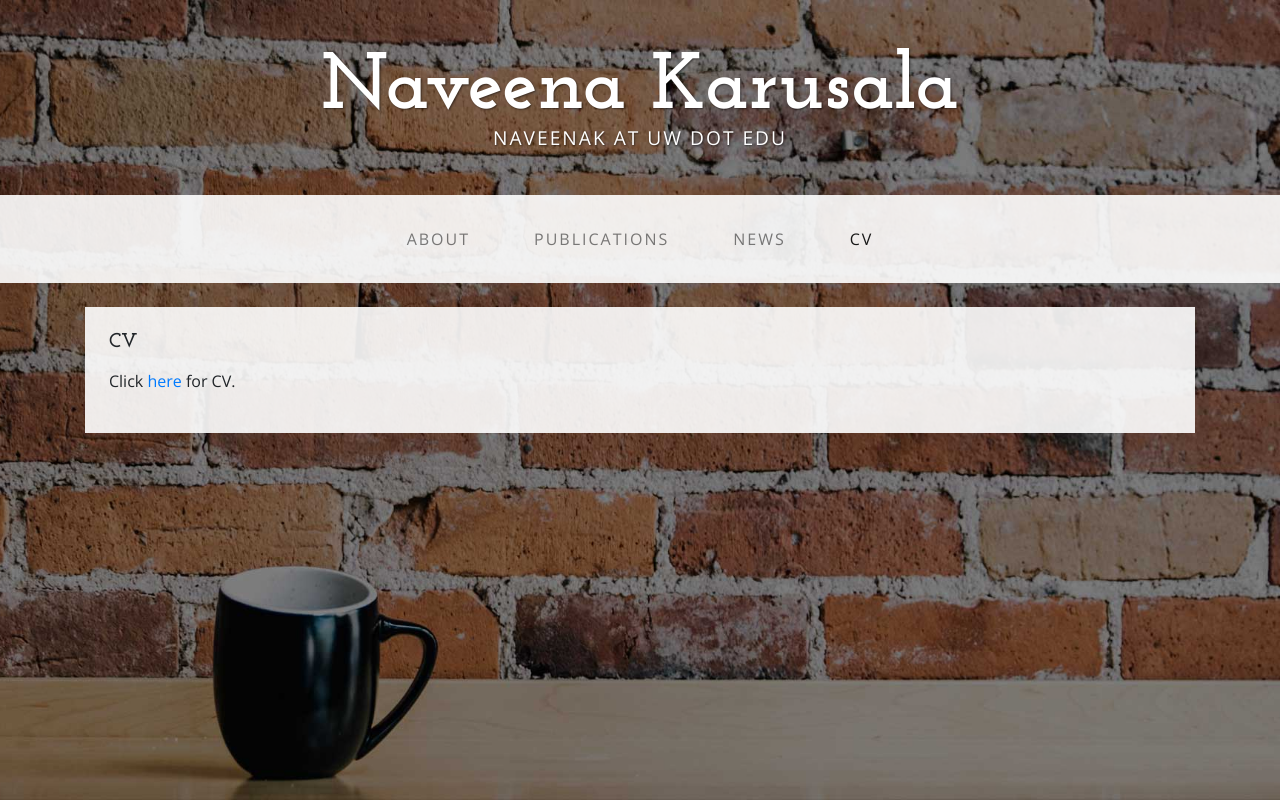
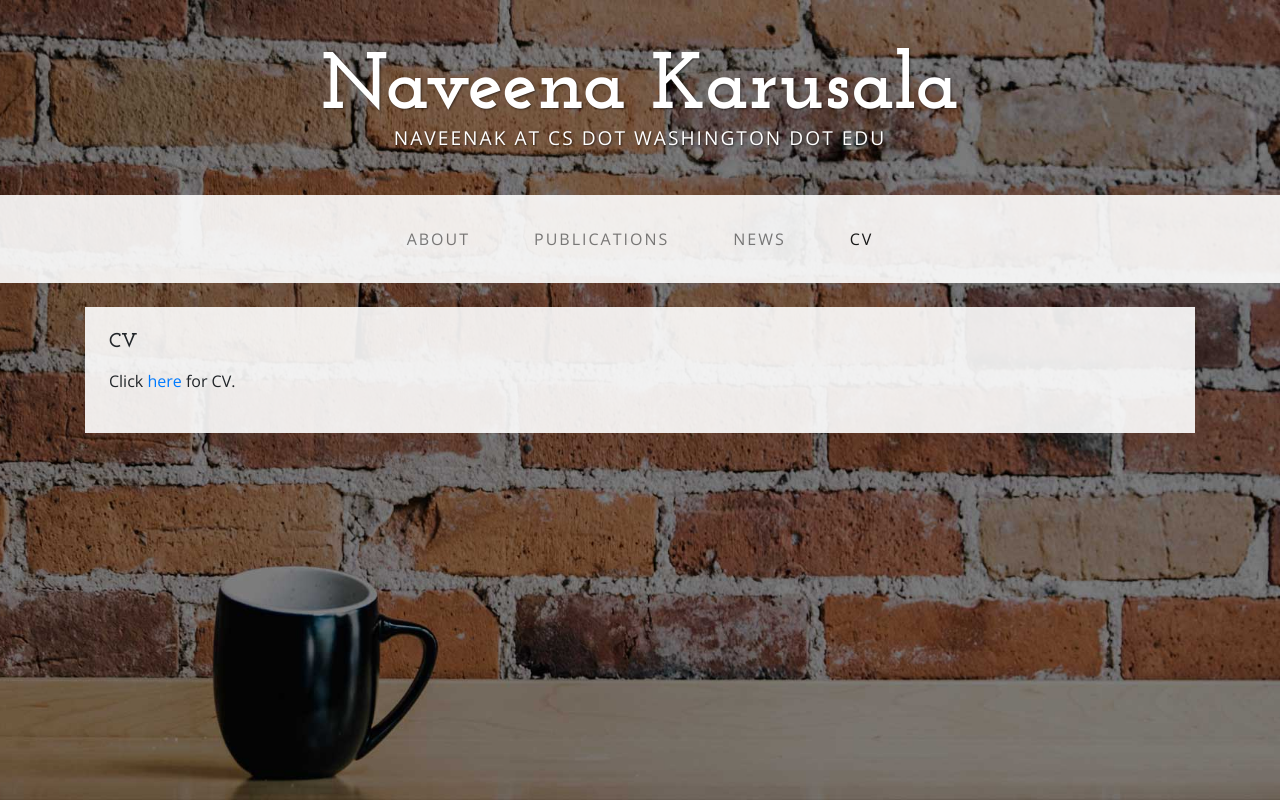
Before and after one commit to nkarusala/nkarusala.github.io, a website: page cv.html in a window 1280 px wide. Drawn offline with nearby package versions, Linux system fonts and the light colour scheme.

Commit message:
Update cv.html

```diff
--- a/cv.html
+++ b/cv.html
@@ -25,7 +25,7 @@
   <body>
 
     <div class="tagline-upper text-center text-heading text-shadow text-white mt-5 d-none d-lg-block">Naveena Karusala</div>
-    <div class="tagline-lower text-center text-expanded text-shadow text-uppercase text-white mb-5 d-none d-lg-block">naveenak at uw dot edu</div>
+    <div class="tagline-lower text-center text-expanded text-shadow text-uppercase text-white mb-5 d-none d-lg-block">naveenak at cs dot washington dot edu</div>
 
     <!-- Navigation -->
     <nav class="navbar navbar-expand-lg navbar-light bg-faded py-lg-4">
```
